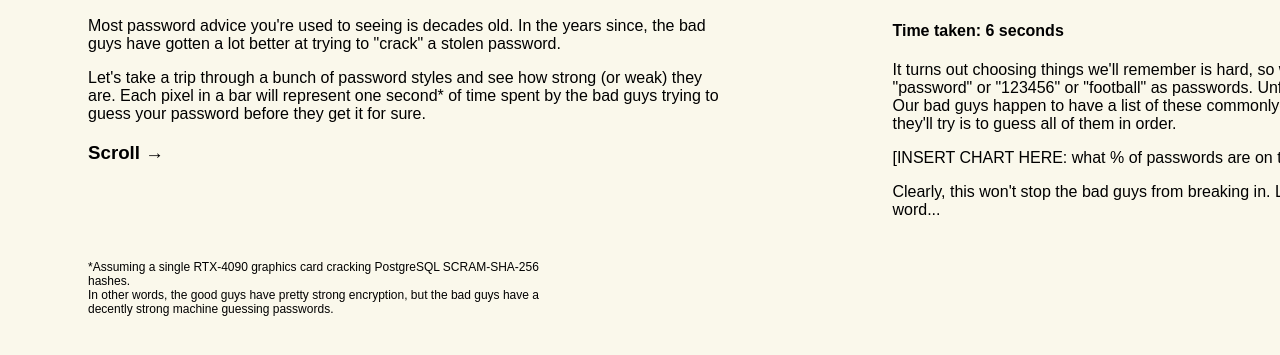
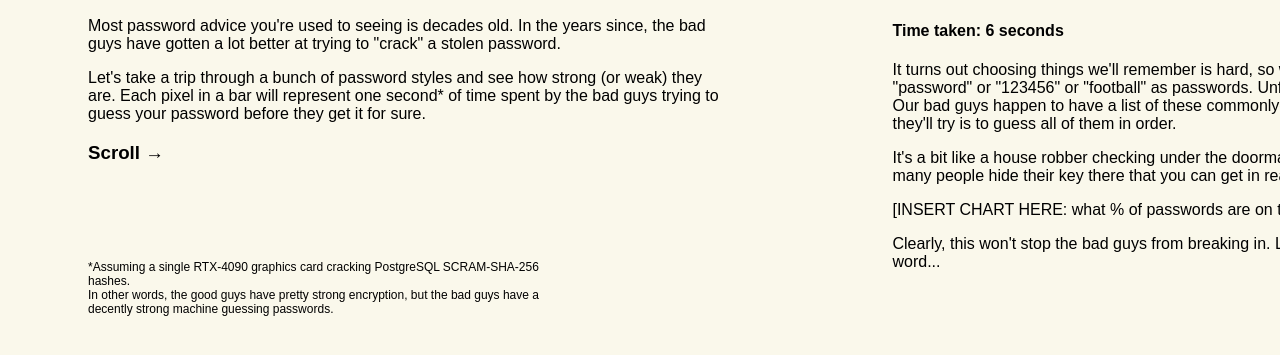
Before and after one commit to Skelothan/password-strength-website, a plain HTML site: page index.html in a window 1280 px wide. Shown: the part 175-530 px from the top of the page. Drawn offline with Linux system fonts and the light colour scheme.

Commit message:
Added minor analogy to rockyou.txt story segment

```diff
--- a/index.html
+++ b/index.html
@@ -29,6 +29,8 @@
                 <h4>Time taken: 6 seconds</h4>
 
                 <p>It turns out choosing things we'll remember is hard, so we often pick common things like "password" or "123456" or "football" as passwords. Unfortunately, a lot of people do this. Our bad guys happen to have a list of these commonly-used passwords, so the first thing they'll try is to guess all of them in order.</p>
+
+                <p>It's a bit like a house robber checking under the doormat or the flowerpot for the key. So many people hide their key there that you can get in really easily with the same check.</p>
 
                 <p>[INSERT CHART HERE: what % of passwords are on the rockyou list?]</p>
 
```
